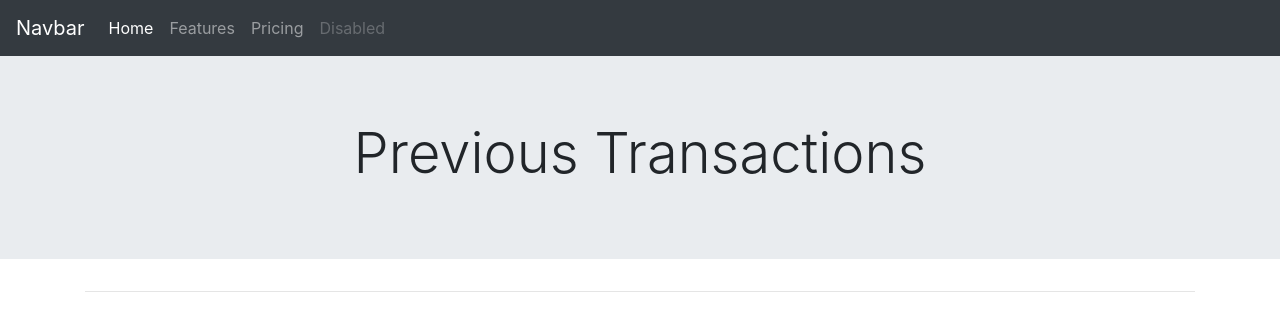
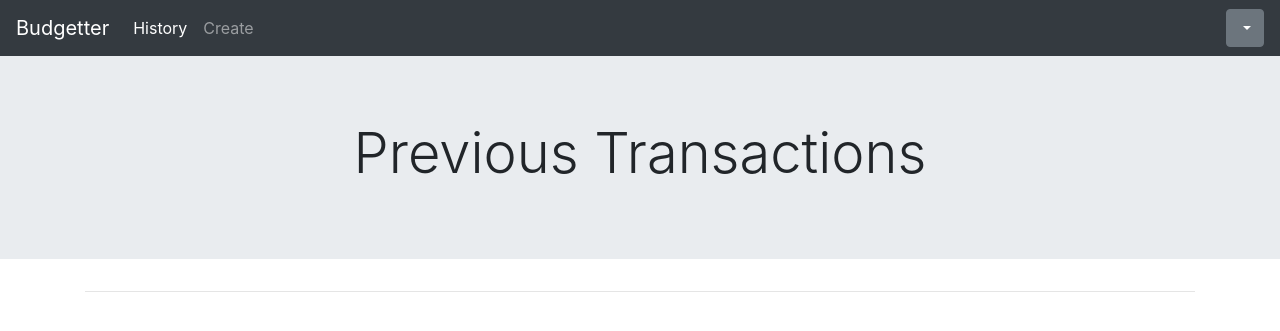
Before and after one commit to AswinAsok/The-Budgetter, a Django app: page /history/ in a window 1280 px wide. Shown: the top 331 px of the page. Run offline with Django 3.2, Linux system fonts and the light colour scheme; data that the repository does not hold is empty; some libraries are stand-ins or nearby versions.

Commit message:
NavBar almost done

```diff
--- a/Templates/history.html
+++ b/Templates/history.html
@@ -5,25 +5,29 @@
 
 {% block nav %}
 <nav class="navbar navbar-expand-lg navbar-dark bg-dark">
-  <a class="navbar-brand" href="#">Navbar</a>
+  <a class="navbar-brand" href="/">Budgetter</a>
   <button class="navbar-toggler" type="button" data-toggle="collapse" data-target="#navbarNav" aria-controls="navbarNav" aria-expanded="false" aria-label="Toggle navigation">
     <span class="navbar-toggler-icon"></span>
   </button>
   <div class="collapse navbar-collapse" id="navbarNav">
     <ul class="navbar-nav">
-      <li class="nav-item active">
-        <a class="nav-link" href="#">Home <span class="sr-only">(current)</span></a>
+      <li class="nav-item  active">
+        <a class="nav-link" href="/history">History <span class="sr-only">(current)</span></a>
       </li>
       <li class="nav-item">
-        <a class="nav-link" href="#">Features</a>
-      </li>
-      <li class="nav-item">
-        <a class="nav-link" href="#">Pricing</a>
-      </li>
-      <li class="nav-item">
-        <a class="nav-link disabled" href="#">Disabled</a>
+        <a class="nav-link" href="/create">Create</a>
       </li>
     </ul>
+  </div>
+  <div class="dropdown">
+    <button class="btn btn-secondary dropdown-toggle" type="button" id="dropdownMenuButton" data-toggle="dropdown" aria-haspopup="true" aria-expanded="false">
+      {{user.username}}
+    </button>
+    <div class="dropdown-menu" aria-labelledby="dropdownMenuButton">
+      <a class="dropdown-item" href="account/logout/">Logout</a>
+      <!-- <a class="dropdown-item" href="#">Another action</a>
+      <a class="dropdown-item" href="#">Something else here</a> -->
+    </div>
   </div>
 </nav>
 {% endblock %}
--- a/Templates/registration/login.html
+++ b/Templates/registration/login.html
@@ -5,7 +5,7 @@
 
 {% block nav %}
 <nav class="navbar navbar-expand-lg navbar-dark bg-dark">
-  <a class="navbar-brand" href="#">Budgetter</a>
+  <a class="navbar-brand" href="/">Budgetter</a>
   <button class="navbar-toggler" type="button" data-toggle="collapse" data-target="#navbarNav" aria-controls="navbarNav" aria-expanded="false" aria-label="Toggle navigation">
     <span class="navbar-toggler-icon"></span>
   </button>
--- a/Templates/registration/signup.html
+++ b/Templates/registration/signup.html
@@ -5,7 +5,7 @@
 
 {% block nav %}
 <nav class="navbar navbar-expand-lg navbar-dark bg-dark">
-  <a class="navbar-brand" href="#">Budgetter</a>
+  <a class="navbar-brand" href="/">Budgetter</a>
   <button class="navbar-toggler" type="button" data-toggle="collapse" data-target="#navbarNav" aria-controls="navbarNav" aria-expanded="false" aria-label="Toggle navigation">
     <span class="navbar-toggler-icon"></span>
   </button>
```
Also changed, not shown: Templates/create.html (+17 -3 lines), Templates/home.html (+11 -7 lines).
